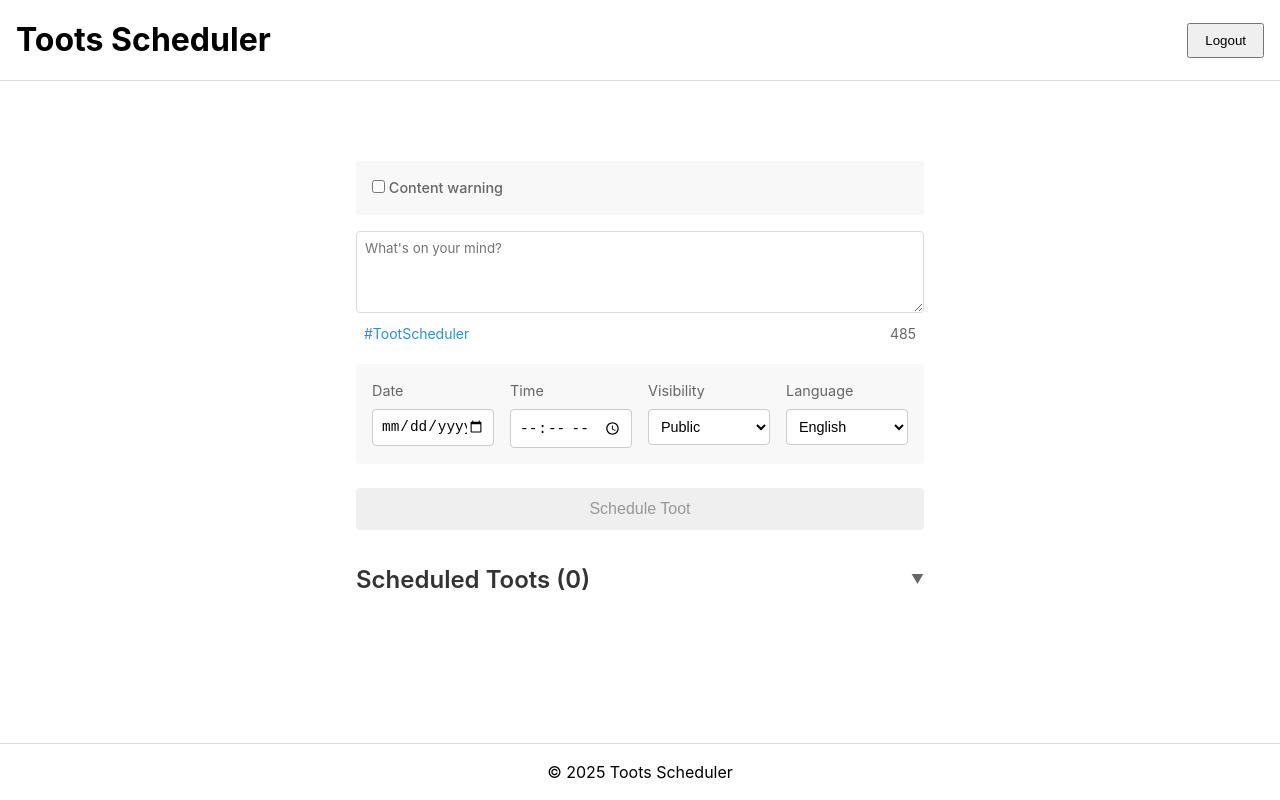
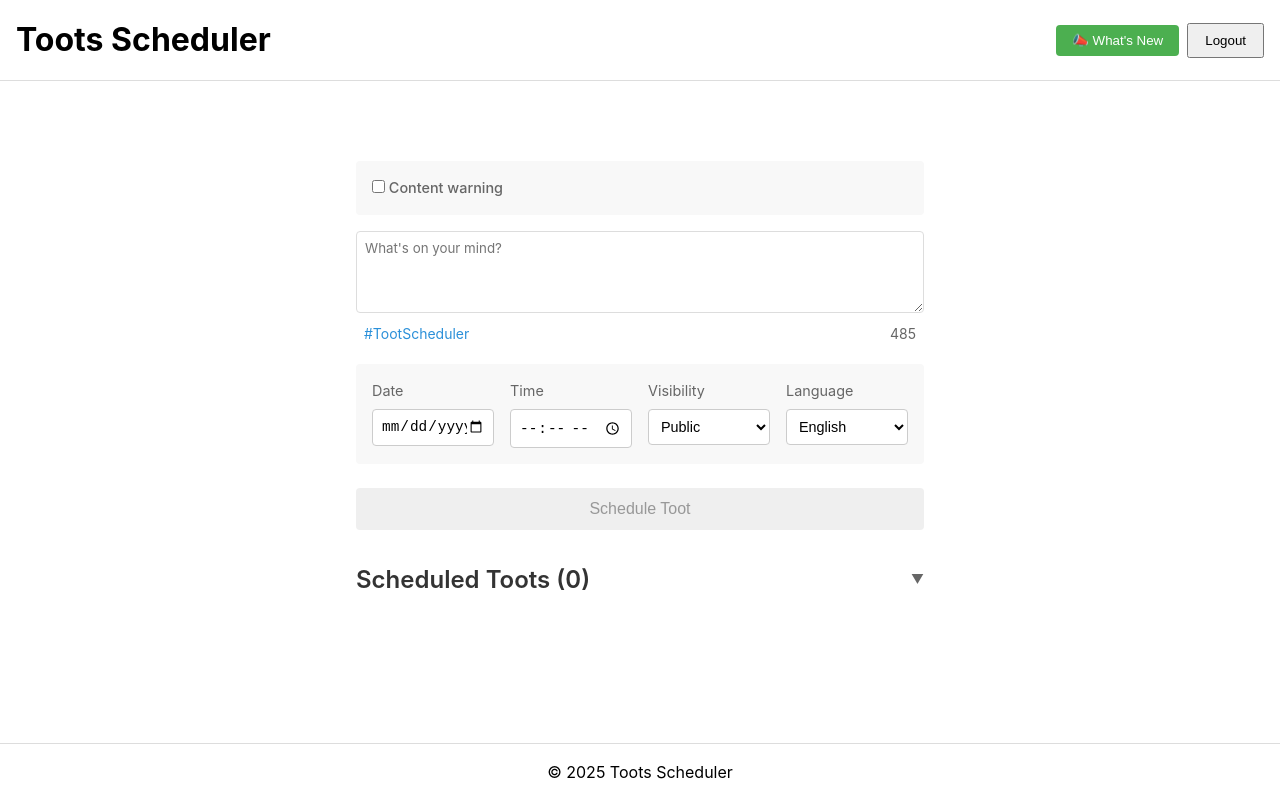
Before and after one commit to regulardesigner/toots-scheduler, a Vue app: page / in a window 1280 px wide. Built offline with nearby package versions, Linux system fonts and the light colour scheme; sample sign-in values are in the browser's storage.

Commit message:
✨ Feat: What's new comunications on new feature

```diff
--- a/package.json
+++ b/package.json
@@ -20,6 +20,7 @@
     "zod": "^3.24.2"
   },
   "devDependencies": {
+    "@types/node": "^22.13.10",
     "@vitejs/plugin-vue": "^5.2.1",
     "@vue/tsconfig": "^0.7.0",
     "typescript": "~5.7.2",
--- a/src/App.vue
+++ b/src/App.vue
@@ -2,14 +2,25 @@
 import { RouterView } from 'vue-router';
 import { useAuthStore } from './stores/auth';
 import { useSessionTimeout } from './composables/useSessionTimeout';
+import { useFeaturesStore } from './stores/features';
+import { storeToRefs } from 'pinia';
+import WhatsNew from './components/WhatsNew.vue';
+import { ref } from 'vue';
 
 const auth = useAuthStore();
+const featuresStore = useFeaturesStore();
+const { newFeatures } = storeToRefs(featuresStore);
+const showWhatsNew = ref(false);
 
 // Initialize session timeout
 useSessionTimeout();
 
 async function handleLogout(): Promise<void> {
   await auth.logout();
+}
+
+function handleWhatsNewClose() {
+  showWhatsNew.value = false;
 }
 </script>
 
@@ -18,6 +29,13 @@ async function handleLogout(): Promise<void> {
     <header>
       <h1>Toots Scheduler</h1>
       <nav v-if="auth.accessToken">
+        <button
+          v-if="newFeatures.length > 0"
+          @click="showWhatsNew = true"
+          class="whats-new-button"
+        >
+        📣 What's New
+        </button>
         <button @click="handleLogout">Logout</button>
       </nav>
     </header>
@@ -29,6 +47,11 @@ async function handleLogout(): Promise<void> {
     <footer>
       <p>&copy; {{ new Date().getFullYear() }} Toots Scheduler</p>
     </footer>
+
+    <WhatsNew
+      v-if="showWhatsNew"
+      @close="handleWhatsNewClose"
+    />
   </div>
 </template>
 
@@ -76,4 +99,17 @@ button {
   padding: 0.5rem 1rem;
   cursor: pointer;
 }
+
+.whats-new-button {
+  background-color: #4CAF50;
+  color: white;
+  border: none;
+  margin-right: 0.5rem;
+  border-radius: 4px;
+  transition: background-color 0.2s;
+}
+
+.whats-new-button:hover {
+  background-color: #45a049;
+}
 </style>
--- a/src/components/TootComposer.vue
+++ b/src/components/TootComposer.vue
@@ -157,7 +157,7 @@ async function handleSubmit() {
         </div>
       </div>
 
-      <div class="content-area">
+      <div class="content-area" id="schedule-button">
         <textarea
           v-model="content"
           :placeholder="'What\'s on your mind?'"
--- /dev/null
+++ b/src/components/WhatsNew.vue
@@ -0,0 +1,145 @@
+<script setup lang="ts">
+import { useFeaturesStore } from '@/stores/features';
+import { storeToRefs } from 'pinia';
+
+const featuresStore = useFeaturesStore();
+const { newFeatures } = storeToRefs(featuresStore);
+
+const emit = defineEmits<{
+  (e: 'close'): void;
+}>();
+
+function handleClose() {
+  featuresStore.markFeaturesAsSeen();
+  emit('close');
+}
+</script>
+
+<template>
+  <div class="whats-new-modal">
+    <div class="whats-new-content">
+      <h2>What's New</h2>
+      <div v-if="newFeatures.length === 0" class="no-new-features">
+        No new features to show.
+      </div>
+      <div v-else class="features-list">
+        <div v-for="group in newFeatures" :key="group.version" class="feature-group">
+          <div class="version-header">
+            <h3>Version {{ group.version }}</h3>
+            <span class="release-date">{{ group.date }}</span>
+          </div>
+          <div class="features">
+            <div v-for="feature in group.features" :key="feature.id" class="feature-item">
+              <h4>{{ feature.title }}</h4>
+              <p>{{ feature.description }}</p>
+            </div>
+          </div>
+        </div>
+      </div>
+      <button @click="handleClose" class="close-button">
+        Got it!
+      </button>
+    </div>
+  </div>
+</template>
+
+<style scoped>
+.whats-new-modal {
+  position: fixed;
+  top: 0;
+  left: 0;
+  right: 0;
+  bottom: 0;
+  background-color: rgba(0, 0, 0, 0.5);
+  display: flex;
+  align-items: center;
+  justify-content: center;
+  z-index: 1000;
+}
+
+.whats-new-content {
+  background-color: white;
+  padding: 0.8rem 1.2rem 1.2rem;
+  border-radius: 8px;
+  max-width: 500px;
+  width: 90%;
+  max-height: 80vh;
+  overflow-y: auto;
+  position: relative;
+}
+
+h2 {
+  margin-top: 0;
+  color: #2c3e50;
+}
+
+.features-list {
+  margin: 0.5rem 0;
+}
+
+.feature-group {
+  margin-bottom: 1.2rem;
+}
+
+.feature-group:last-child {
+  margin-bottom: 0;
+}
+
+.version-header {
+  display: flex;
+  align-items: center;
+  justify-content: space-between;
+  padding-bottom: 0.5rem;
+  border-bottom: 2px solid #eee;
+}
+
+.version-header h3 {
+  margin: 0;
+  color: #2c3e50;
+  font-size: 1rem;
+}
+
+.release-date {
+  color: #666;
+  font-size: 0.8rem;
+}
+
+.feature-item {
+  padding: 0.4rem 0 0;
+}
+
+.feature-item:last-child {
+  padding-bottom: 0;
+}
+
+.feature-item h4 {
+  color: #2c3e50;
+  font-size: 0.9rem;
+}
+
+.feature-item p {
+  margin: 0;
+  color: #666;
+  font-size: 0.8rem;
+}
+
+.close-button {
+  background-color: #4CAF50;
+  color: white;
+  border: 1px solid #207223;
+  border-radius: 4px;
+  cursor: pointer;
+  font-size: 1rem;
+  transition: background-color 0.2s;
+}
+
+.close-button:hover {
+  background-color: #45a049;
+}
+
+.no-new-features {
+  text-align: center;
+  color: #666;
+  padding: 2rem 0;
+}
+</style>
--- /dev/null
+++ b/src/stores/features.ts
@@ -0,0 +1,98 @@
+import { defineStore } from 'pinia';
+import { ref, computed } from 'vue';
+import type { Feature, FeatureGroup, UserFeatureState } from '@/types/features';
+
+const STORAGE_KEY = 'masto-publish-later-features';
+
+export const useFeaturesStore = defineStore('features', () => {
+  const features = ref<FeatureGroup[]>([
+    {
+      version: '1.2.0',
+      date: '2024-03-18',
+      features: [
+        {
+          id: 'multi-account-support',
+          title: '🤘 Multi-Account Support',
+          description: 'You can now schedule toots for multiple accounts!',
+          elementId: 'multi-account-button',
+        },
+        {
+          id: 'edit-scheduled-toots',
+          title: '🖊️ Edit Scheduled Toots',
+          description: 'Made a typo? You can now edit your scheduled toots!',
+          elementId: 'edit-button',
+        },
+      ],
+    },
+    {
+      version: '1.1.0',
+      date: '2024-03-17',
+      features: [
+        {
+          id: 'schedule-posts',
+          title: '🕒 Schedule Posts',
+          description: 'You can now schedule your posts to be published at a specific time!',
+          elementId: 'schedule-button',
+        },
+        {
+          id: 'delete-scheduled-toots',
+          title: '🗑️ Delete Scheduled Toots',
+          description: 'You can now delete your scheduled toots!',
+          elementId: 'delete-button',
+        },
+      ],
+    },
+  ]);
+
+  // Get the latest version from features
+  const latestVersion = computed(() => {
+    return features.value[0]?.version || '1.0.0';
+  });
+
+  const userState = ref<UserFeatureState>({
+    lastSeenVersion: '',
+    seenFeatures: [],
+  });
+
+  // Load state from localStorage
+  function loadState() {
+    const savedState = localStorage.getItem(STORAGE_KEY);
+    if (savedState) {
+      userState.value = JSON.parse(savedState);
+    }
+  }
+
+  // Save state to localStorage
+  function saveState() {
+    localStorage.setItem(STORAGE_KEY, JSON.stringify(userState.value));
+  }
+
+  // Get new features that haven't been seen
+  const newFeatures = computed(() => {
+    return features.value.filter(
+      (group: FeatureGroup) => !userState.value.seenFeatures.includes(group.version)
+    );
+  });
+
+  // Mark features as seen
+  function markFeaturesAsSeen() {
+    userState.value.seenFeatures = features.value.map((group: FeatureGroup) => group.version);
+    userState.value.lastSeenVersion = latestVersion.value;
+    saveState();
+  }
+
+  // Check if a specific feature is new
+  function isFeatureNew(featureId: string): boolean {
+    return !userState.value.seenFeatures.includes(featureId);
+  }
+
+  // Initialize store
+  loadState();
+
+  return {
+    features,
+    newFeatures,
+    isFeatureNew,
+    markFeaturesAsSeen,
+  };
+});
--- /dev/null
+++ b/src/types/features.ts
@@ -0,0 +1,19 @@
+export interface Feature {
+  id: string;
+  title: string;
+  description: string;
+  elementId: string;
+}
+
+export interface FeatureGroup {
+  version: string;
+  date: string;
+  features: Feature[];
+}
+
+export interface UserFeatureState {
+  lastSeenVersion: string;
+  seenFeatures: string[];
+}
+
+export const APP_VERSION = '1.0.0';
--- a/vite.config.ts
+++ b/vite.config.ts
@@ -1,8 +1,15 @@
+/// <reference types="node" />
 import { defineConfig } from 'vite'
 import vue from '@vitejs/plugin-vue'
+import path from 'path'
 
 // https://vitejs.dev/config/
 export default defineConfig({
   plugins: [vue()],
   base: '/toots-scheduler/',
+  resolve: {
+    alias: {
+      '@': path.resolve(__dirname, './src'),
+    },
+  },
 })
```
Also changed, not shown: src/components/FeatureHighlight.vue (added, +38 -0 lines), src/composables/useFeatureHighlight.ts (added, +33 -0 lines), 1 other file (tests, documents, lock files or other folders).
